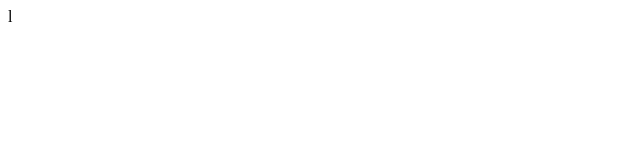
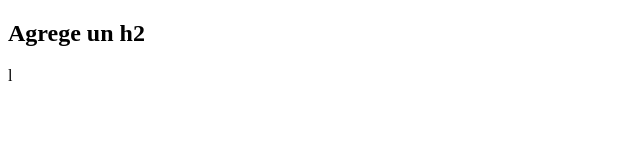
Before and after one commit to jparra1/practicaGit, a plain HTML site: page index.html in a window 1280 px wide. Shown: the whole page, without its empty margins (0-640 px from the left). Drawn offline with Linux system fonts and the light colour scheme.

Commit message:
se modifico el index.html h2

```diff
--- a/index.html
+++ b/index.html
@@ -7,6 +7,6 @@
     <title>Document</title>
 </head>
 <body>
-
+    <h2>Agrege un h2</h2>
 </body>
 </html>l
```
